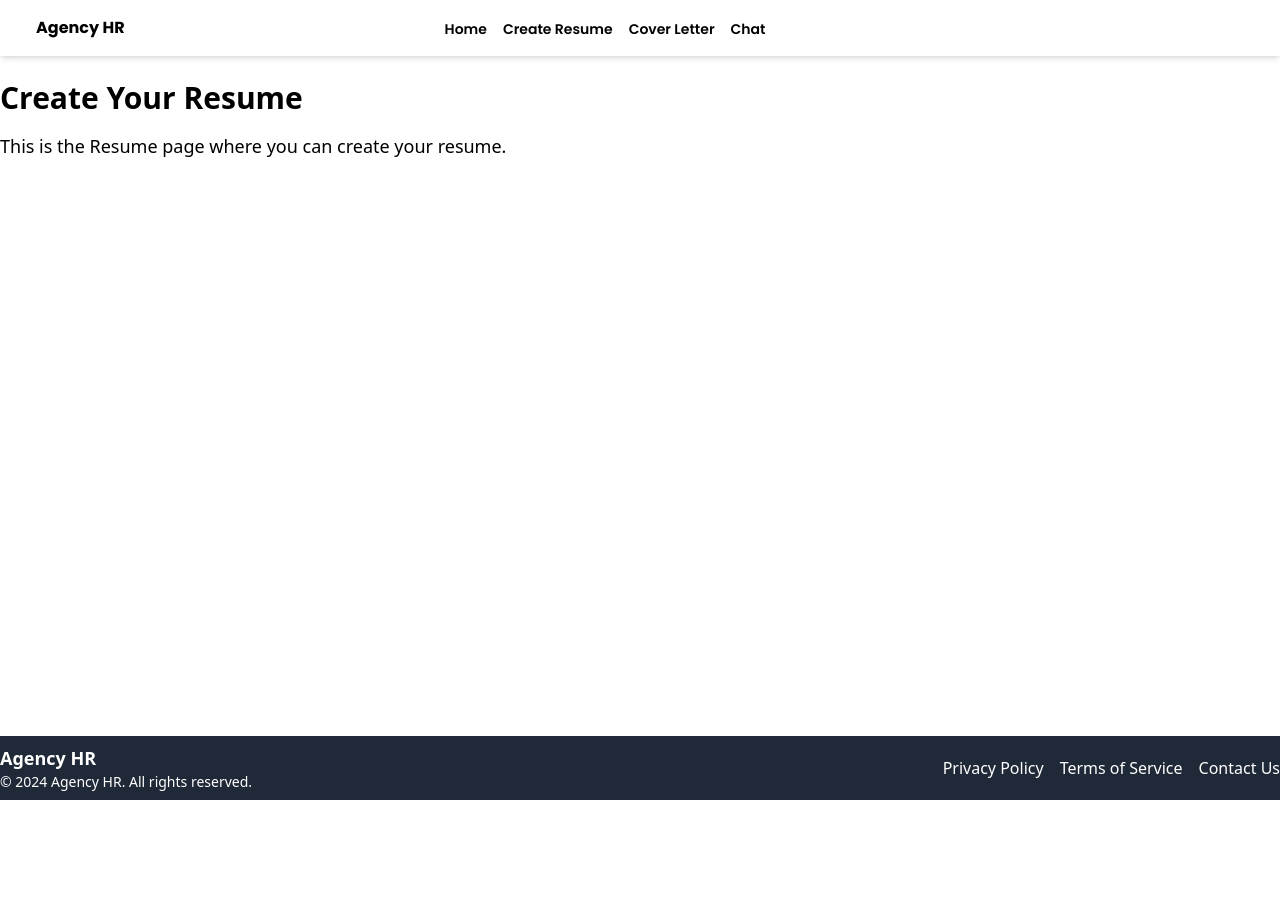
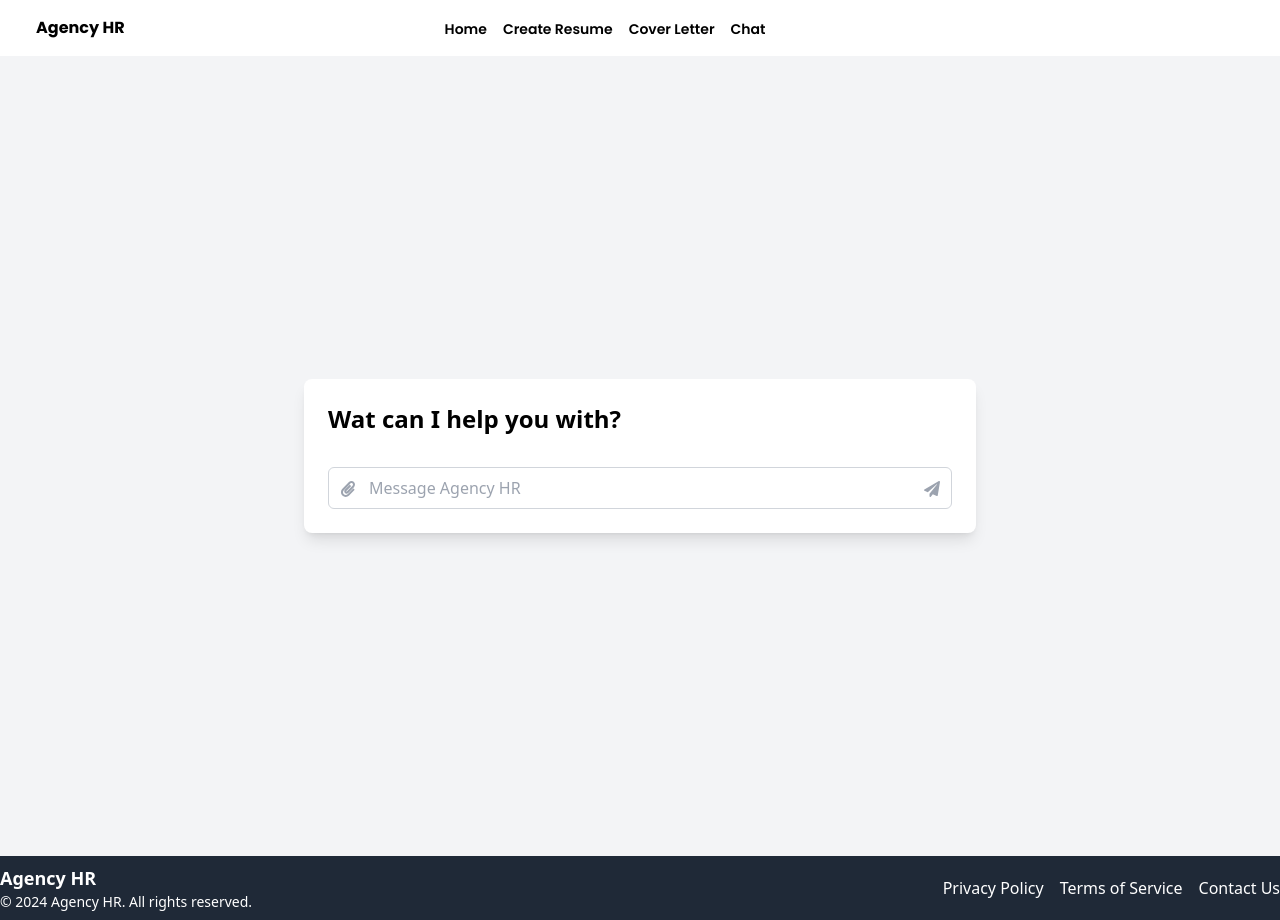
Before and after one commit to AmDeeJhay/Agency-HR, a React (Vite) app: page /chat in a window 1280 px wide. Before the commit the page ends 800 px from the top, so only its background shows below. Built offline with nearby package versions, Linux system fonts and the light colour scheme.

Commit message:
i made the chat section

```diff
--- a/package.json
+++ b/package.json
@@ -4,6 +4,7 @@
   "version": "0.0.0",
   "type": "module",
   "scripts": {
+    "start": "react-scripts start",
     "dev": "vite",
     "build": "vite build",
     "lint": "eslint .",
--- a/src/components/Chats/Chat.jsx
+++ b/src/components/Chats/Chat.jsx
@@ -1,11 +1,104 @@
-import React from 'react';
+import React, { useState, useEffect, useRef } from 'react';
+import { FaPaperPlane, FaPaperclip } from 'react-icons/fa';
 
 const Chat = () => {
+  const [messages, setMessages] = useState([]);
+  const [input, setInput] = useState('');
+  const [headerText, setHeaderText] = useState('');
+  const fullHeaderText = 'What can I help you with?';
+  const fileInputRef = useRef(null);
+
+  useEffect(() => {
+    let index = 0;
+    const interval = setInterval(() => {
+      setHeaderText((prev) => {
+        if (index < fullHeaderText.length) {
+          return prev + fullHeaderText[index];
+        }
+        clearInterval(interval);
+        return prev;
+      });
+      index++;
+    }, 100);
+    return () => clearInterval(interval);
+  }, []);
+
+  const handleSendMessage = () => {
+    if (input.trim()) {
+      setMessages([...messages, { text: input, sender: 'user' }]);
+      setInput('');
+      // Simulate a response from the AI
+      setTimeout(() => {
+        setMessages((prevMessages) => [
+          ...prevMessages,
+          { text: 'This is a simulated response from the AI.', sender: 'ai' },
+        ]);
+      }, 1000);
+    }
+  };
+
+  const handleInputChange = (e) => {
+    setInput(e.target.value);
+  };
+
+  const handleKeyPress = (e) => {
+    if (e.key === 'Enter') {
+      handleSendMessage();
+    }
+  };
+
+  const handleFileUpload = (e) => {
+    const file = e.target.files[0];
+    if (file) {
+      setMessages([...messages, { text: `Uploaded file: ${file.name}`, sender: 'user' }]);
+    }
+  };
+
+  const handlePaperclipClick = () => {
+    fileInputRef.current.click();
+  };
+
   return (
-    <div className="container mx-auto py-6">
-      <h1 className="text-3xl font-bold mb-4">Create Your Resume</h1>
-      <p className="text-lg">This is the Resume page where you can create your resume.</p>
-      {/* Add your resume creation form or content here */}
+    <div className="min-h-screen bg-gray-100 flex flex-col items-center justify-center p-4">
+      <div className="bg-white w-full max-w-2xl rounded-lg shadow-lg p-6 flex flex-col">
+        <h2 className="text-2xl font-bold mb-4">{headerText}</h2>
+        <div className="flex-1 overflow-y-auto mb-4">
+          {messages.map((message, index) => (
+            <div
+              key={index}
+              className={`mb-2 p-2 rounded-md ${
+                message.sender === 'user' ? 'bg-blue-500 text-white self-end' : 'bg-gray-300 text-black self-start'
+              }`}
+            >
+              {message.text}
+            </div>
+          ))}
+        </div>
+        <div className="relative flex items-center">
+          <FaPaperclip
+            onClick={handlePaperclipClick}
+            className="absolute left-3 bottom-3 text-gray-400 cursor-pointer"
+          />
+          <input
+            type="file"
+            ref={fileInputRef}
+            style={{ display: 'none' }}
+            onChange={handleFileUpload}
+          />
+          <input
+            type="text"
+            value={input}
+            onChange={handleInputChange}
+            onKeyPress={handleKeyPress}
+            placeholder="Message Agency HR"
+            className="flex-1 p-2 pl-10 pr-10 border border-gray-300 rounded-md"
+          />
+          <FaPaperPlane
+            onClick={handleSendMessage}
+            className="absolute right-3 bottom-3 text-gray-400 cursor-pointer"
+          />
+        </div>
+      </div>
     </div>
   );
 };
--- a/src/components/Home/Home.jsx
+++ b/src/components/Home/Home.jsx
@@ -1,14 +1,27 @@
-// Home.jsx
-// import React, { useEffect } from 'react';
-// import { gsap } from 'gsap';
+import React, { useState } from 'react';
+// import { useHistory } from 'react-router-dom';
+// import siriGif from './path/to/siri.gif'; // Update with the correct path to the GIF
 
 const Home = () => {
-  // useEffect(() => {
-  //   // GSAP Animations
-  //   gsap.from('.header-text', { duration: 1, y: -50, opacity: 0, ease: 'power3.out' });
-  //   gsap.from('.subtext', { duration: 1.5, y: 50, opacity: 0, delay: 0.5, ease: 'power3.out' });
-  //   gsap.from('.cta-button', { duration: 1, scale: 0.9, opacity: 0, delay: 1, ease: 'power3.out', stagger: 0.2 });
-  // }, []);
+  // const [showModal, setShowModal] = useState(false);
+  // const history = useHistory();
+
+  // const handleGetStartedClick = () => {
+  //   setShowModal(true);
+  // };
+
+
+
+  // const handleModalOptionClick = (option) => {
+  //   if (option === 'Resume') {
+  //     history.push('/Resume');
+  //   } else if (option === 'Cover') {
+  //     history.push('/Cover-Letter');
+  //   } else if (option === 'prompt') {
+  //     history.push('/Chat');
+  //   }
+  //   setShowModal(false);
+  // };
 
   return (
     <div className="min-h-screen bg-white-900 text-white flex flex-col items-center justify-center px-4">
@@ -24,10 +37,16 @@ const Home = () => {
 
       {/* Call to Action Section */}
       <div className="mt-8 flex flex-col md:flex-row space-y-4 md:space-y-0 md:space-x-4">
-        <button className="cta-button bg-black hover:bg-white border border-black hover:text-black text-white font-poppins  px-6 py-3 rounded-3xl text-xs">
+        <button
+          className="cta-button bg-black hover:bg-white border border-black hover:text-black text-white font-poppins  px-6 py-3 rounded-3xl text-xs"
+          // onClick={handleGetStartedClick}
+        >
           Get Started
         </button>
-        <button className="cta-button bg-transparent text-black border border-black hover:bg-white hover:text-black px-6 py-3 font-poppins rounded-3xl text-xs">
+        <button
+          className="cta-button bg-transparent text-black border border-black hover:bg-white hover:text-black px-6 py-3 font-poppins rounded-3xl text-xs"
+
+        >
           Learn More
         </button>
       </div>
@@ -53,6 +72,37 @@ const Home = () => {
           </p>
         </div>
       </section>
+
+      {/* Modal */}
+      {/* {showModal && (
+        <div className="fixed inset-0 flex items-center justify-center bg-black bg-opacity-50">
+          <div className="bg-white p-6 rounded-lg shadow-lg text-center flex">
+            {/* <img src={siriGif} alt="AI Lady" className="w-1/2" /> */}
+            {/* <div className="w-1/2 text-left">
+              <h2 className="text-lg font-bold mb-4">Hi There!!</h2>
+              <p className="mb-4">Welcome to Agency HR, what do you want me to help you do today?</p>
+              <button
+                className="bg-gray-200 text-black px-4 py-2 rounded-md mb-2"
+                onClick={() => handleModalOptionClick('Resume')}
+              >
+                A Resume
+              </button>
+              <button
+                className="bg-gray-200 text-black px-4 py-2 rounded-md mb-2"
+                onClick={() => handleModalOptionClick('Cover-letter')}
+              >
+                A Cover Letter
+              </button>
+              <button
+                className="bg-gray-200 text-black px-4 py-2 rounded-md"
+                onClick={() => handleModalOptionClick('prompt')}
+              >
+                Generate a Prompt
+              </button>
+            </div> */}
+          {/* </div>
+        </div>
+      )} */}
     </div>
   );
 };
--- a/src/components/Resume/Resume.jsx
+++ b/src/components/Resume/Resume.jsx
@@ -68,8 +68,18 @@ const ResumePage = () => {
 
   const [currentSection, setCurrentSection] = useState('personalDetails');
   const [formData, setFormData] = useState({
-    personalDetails: {},
-    contactDetails: {},
+    personalDetails: {
+      firstName: '',
+      lastName: '',
+      country: '',
+      state: '',
+      address: '',
+    },
+    contactDetails: {
+      phonenumber: '',
+      email: '',
+      sociallinks: 'github linkedin twitter dribble behance',
+    },
     workDetails: [{}],
     experienceDetails: {},
     skills: [],
@@ -751,6 +761,17 @@ const ResumePage = () => {
           </div>
         </div>
       )}
+
+      {/* Preview Section */}
+      <div className="w-1/2 pl-4 border-l border-gray-300">
+            <h3 className="text-sm font-semibold text-black font-poppins mb-4">Resume Preview</h3>
+            <div className="bg-gray-100 p-4 rounded-md shadow-sm">
+              <h4 className="text-lg font-bold">{formData.personalDetails.firstName} {formData.personalDetails.lastName}</h4>
+              <p className="text-sm">{formData.personalDetails.phoneNumber}</p>
+              <p className="text-sm">{formData.personalDetails.email}</p>
+              {/* Add other sections as needed */}
+            </div>
+          </div>
     </div>
   );
 };
```
